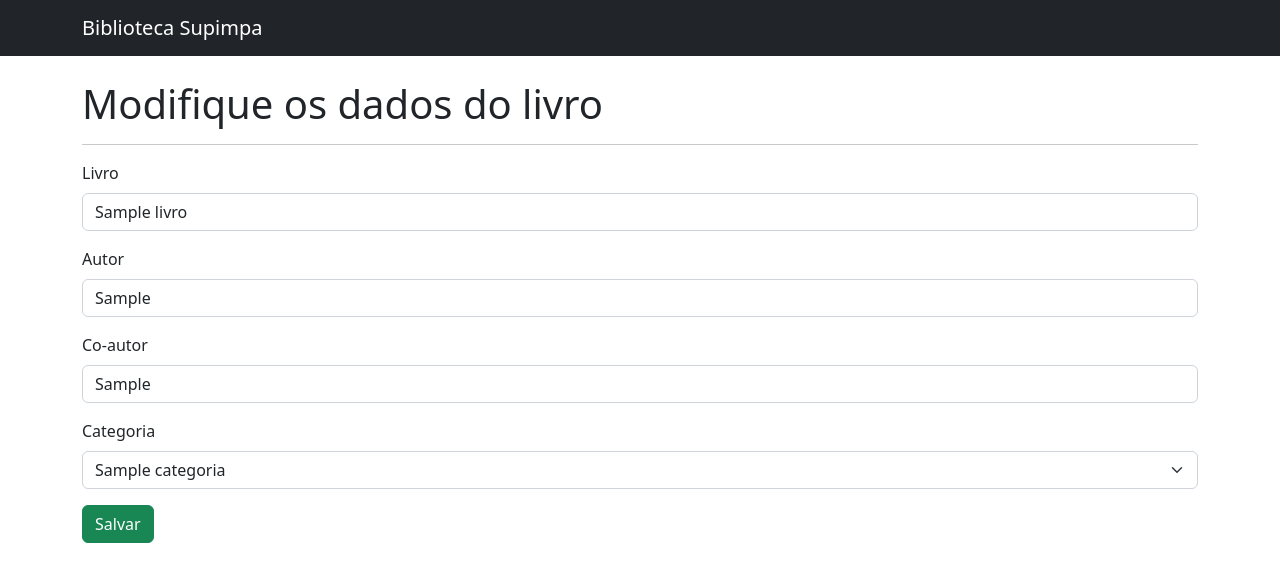
After one commit to devid8642/sistema-biblioteca, a Django app: page /livro/1/ in a window 1280 px wide. The commit adds this page. Shown: the top 582 px of the page. Run offline with Django 4.2, Linux system fonts and the light colour scheme; a user stored in the database is signed in; tables that the repository leaves empty hold one stand-in row (values such as "Sample post").

Commit message:
Feat: acessar os dados de cada livro

```diff
--- a/livro/templates/home.html
+++ b/livro/templates/home.html
@@ -25,8 +25,7 @@
 								</svg>
 							{% endif %}
 			    		</p>
-			    		<a href="#" class="card-link">Card link</a>
-			    		<a href="#" class="card-link">Another link</a>
+			    		<a href="{% url 'livro' livro.id %}" class="btn btn-primary" target="_blank">Acessar livro</a>
 					</div>
 				</div>
 		{% endfor %}
--- /dev/null
+++ b/livro/templates/livro.html
@@ -0,0 +1,64 @@
+{% extends 'base.html' %}
+
+{% block 'titulo' %}{{ livro }}{% endblock %}
+
+{% block 'conteudo' %}
+
+	<div class="container">
+		<br>
+
+		{% if status == '1' %}
+			<div class="alert alert-warning" role="alert">
+  				O tamanho máximo do título do livro é 250 caracteres
+			</div>
+		{% elif status == '2' %}
+			<div class="alert alert-warning" role="alert">
+  				O tamanho máximo para o nome do autor e do co-autor é 250 caracteres
+			</div>
+		{% elif status == '3' %}
+			<div class="alert alert-warning" role="alert">
+				Cada livro precisa de pelo menos um nome e um autor
+			</div>
+		{% endif %}
+
+		<h1>Modifique os dados do livro</h1>
+		<hr>
+		<form action="{% url 'livro' livro.id %}" method="POST">
+			{% csrf_token %}
+			<div class="mb-3">
+				<label class="form-label">Livro</label>
+				<input type="text" name="nome_livro" value="{{ livro.nome }}" class="form-control" required>
+			</div>
+
+			<div class="mb-3">
+				<label class="form-label">Autor</label>
+				<input type="text" name="autor_livro" value="{{ livro.autor }}" class="form-control" required>
+			</div>
+
+			<div class="mb-3">
+				<label class="form-label">Co-autor</label>
+				{% if livro.co_autor == 'None' %}
+					<input type="text" name="co_autor" class="form-control">
+				{% else %}
+					<input type="text" name="co_autor" value="{{ livro.co_autor }}" class="form-control">
+				{% endif %}
+			</div>
+
+			<div class="mb-3">
+				<label class="form-label">Categoria</label>
+				<select class="form-select" aria-label="Default select example" name="categoria" required>
+					{% for cat in categorias %}
+						{% if cat == livro.categoria %}
+							<option selected>{{ cat }}</option>
+						{% else %}
+							<option>{{ cat }}</option>
+						{% endif %}
+					{% endfor %}
+				</select>
+			</div>
+			<button type="submit" class="btn btn-success">Salvar</button>
+		</form>
+
+	</div>
+
+{% endblock %}
--- a/livro/urls.py
+++ b/livro/urls.py
@@ -2,5 +2,6 @@ from django.urls import path
 from . import views
 
 urlpatterns = [
-	path('', views.home, name='home')
+	path('', views.home, name = 'home'),
+	path('livro/<int:id>/', views.livro, name = 'livro')
 ]
--- a/livro/views.py
+++ b/livro/views.py
@@ -1,6 +1,5 @@
 from django.shortcuts import render, redirect
-from django.http import HttpResponse
-from .models import Livros, Emprestimos
+from .models import Livros, Emprestimos, Categorias
 from datetime import date
 
 # Create your views here.
@@ -18,3 +17,48 @@ def home(request):
 		return render(request, 'home.html', context)
 	else:
 		return redirect('/usuario/login/?status=4')
+
+def livro(request, id):
+	usuario = request.user
+
+	if usuario.is_authenticated:
+		try:
+			livro = Livros.objects.get(id = id)
+		except:
+			return redirect('/')
+		if request.method == 'POST':
+			nome_livro = request.POST.get('nome_livro')
+			autor_livro = request.POST.get('autor_livro')
+			co_autor = request.POST.get('co_autor')
+			categoria = nome = request.POST.get('categoria')
+
+			if len(nome_livro) > 250:
+				return redirect(f'/livro/{livro.id}/?status=1')
+			elif len(autor_livro) > 250 or len(co_autor) > 250:
+				return redirect(f'/livro/{livro.id}/?status=2')
+			elif len(nome_livro) == 0 or len(autor_livro) == 0:
+				return redirect(f'/livro/{livro.id}/?status=3')
+
+			try:
+				categoria = Categorias.objects.get(nome = categoria)
+			except:
+				return redirect(f'/livro/{livro.id}')
+
+			livro.nome = nome_livro
+			livro.autor = autor_livro
+			livro.co_autor = co_autor
+			livro.categoria = categoria
+
+			livro.save(update_fields = ['nome', 'autor', 'co_autor', 'categoria'])
+
+			return redirect('/')
+		status = request.GET.get('status')
+		categorias = Categorias.objects.all()
+		context = {
+			'livro': livro,
+			'categorias': categorias,
+			'status': status
+		}
+		return render(request, 'livro.html', context)
+	else:
+		return redirect('/usuario/login/?status=4')
```
